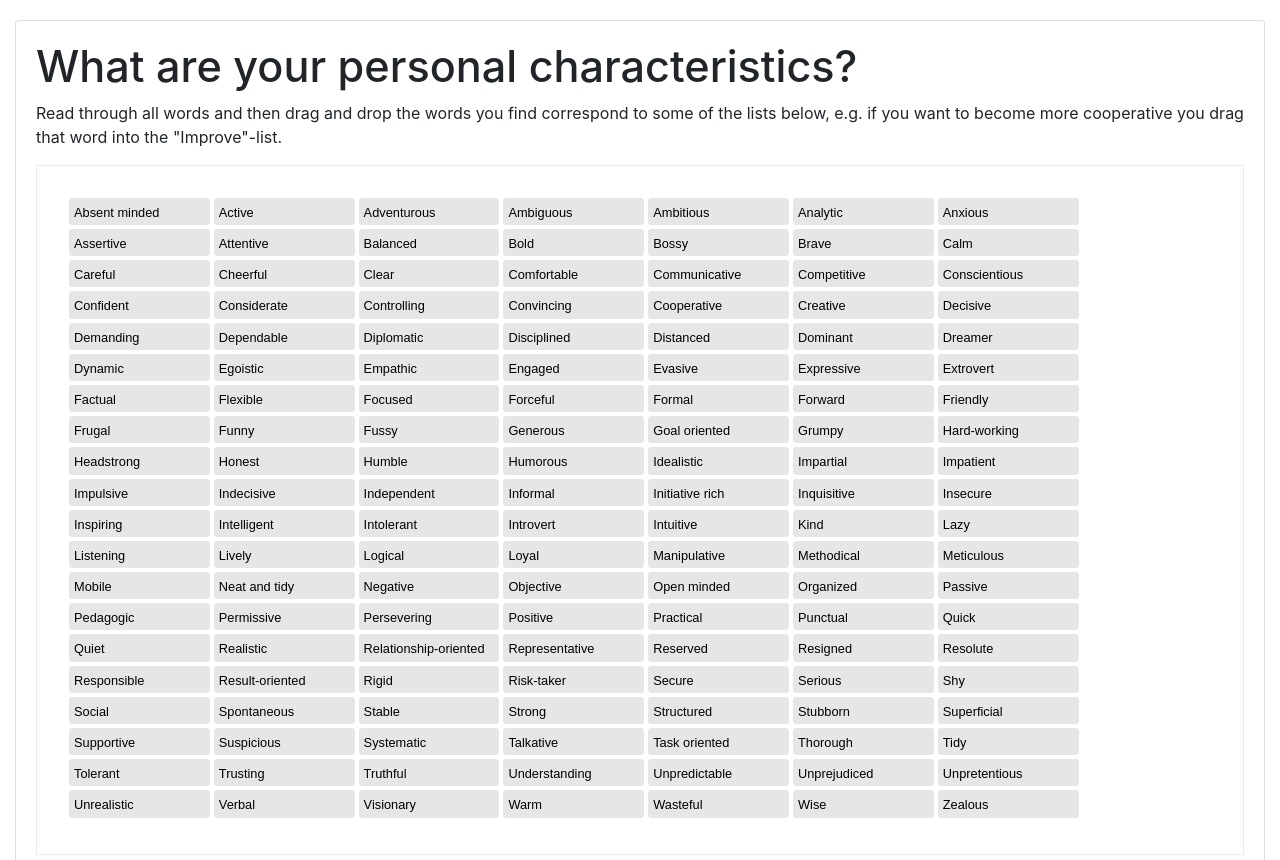
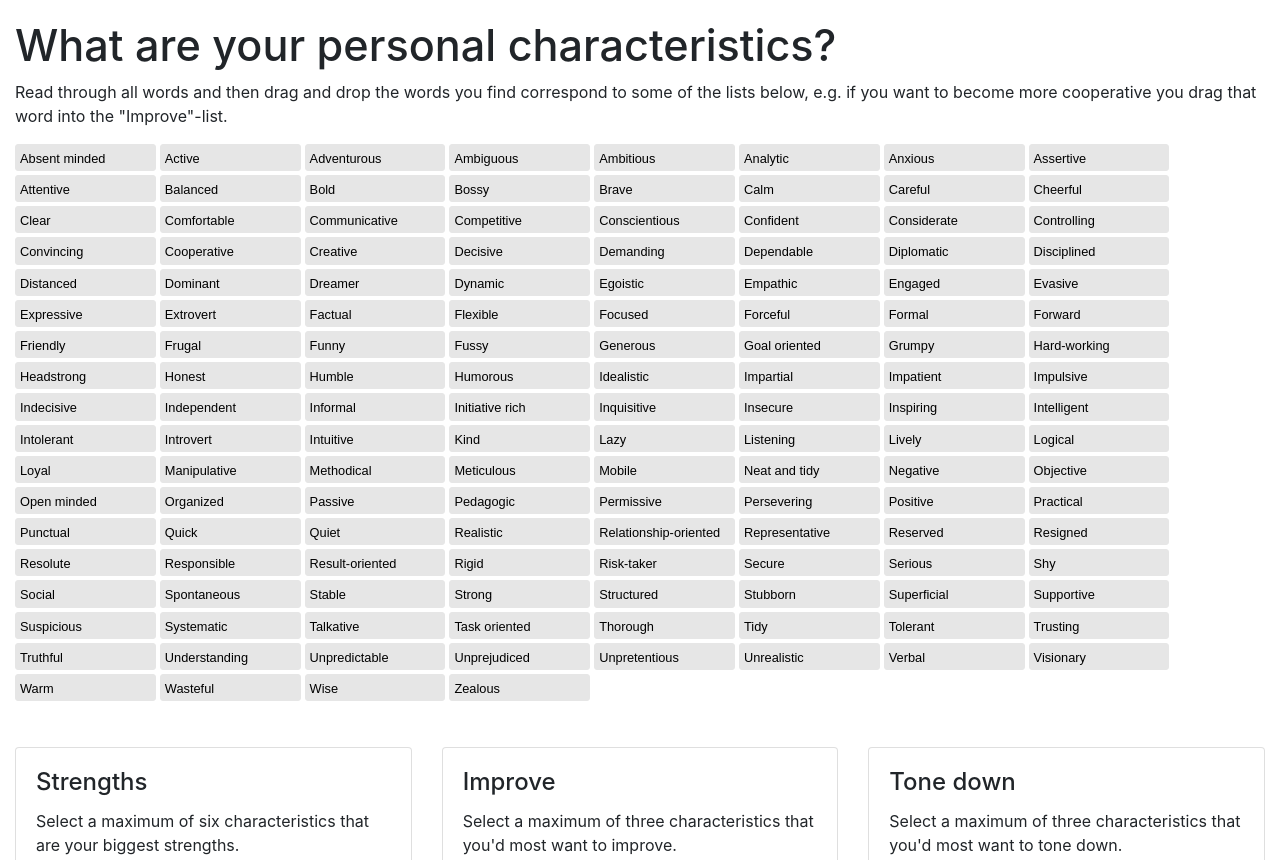
Before and after one commit to ChalmersLibrary/SelfAssessment, a plain HTML site: page MockupDragDrop/index.html in a window 1280 px wide. Shown: the top 860 px of the page. Drawn offline with nearby package versions, Linux system fonts and the light colour scheme.

Commit message:
Minimal margins and no border around word list for better Canvas experience.

```diff
--- a/MockupDragDrop/index.html
+++ b/MockupDragDrop/index.html
@@ -6,23 +6,18 @@
     <meta name="viewport" content="width=device-width, initial-scale=1, shrink-to-fit=no">
     <link rel="stylesheet" href="https://stackpath.bootstrapcdn.com/bootstrap/4.1.3/css/bootstrap.min.css" integrity="sha384-MCw98/SFnGE8fJT3GXwEOngsV7Zt27NXFoaoApmYm81iuXoPkFOJwJ8ERdknLPMO" crossorigin="anonymous">
     <link rel="stylesheet" href="style.css">
-    <title>Drag and drop words</title>
+    <title></title>
 </head>
 
 <body>
     <div class="container-fluid">
         <div class="row">
             <div class="col-md-12" style="padding-top: 20px;padding-bottom: 20px;">
-                <div class="card">
-                    <div class="card-body">
-                        <h5 class="title">What are your personal characteristics?</h5>
-                        <p class="card-text">Read through all words and then drag and drop the words you find correspond to some of the lists below, e.g. if you want to become more cooperative you drag that word into the "Improve"-list.
-                        </p>
-                        <ul class="word-list drop-zone" id="zone0">
-                        </ul>
-                        <div style="clear:both;"></div>
-                    </div>
-                </div>
+                <h5 class="title">What are your personal characteristics?</h5>
+                <p class="card-text">Read through all words and then drag and drop the words you find correspond to some of the lists below, e.g. if you want to become more cooperative you drag that word into the "Improve"-list.
+                </p>
+                <ul class="word-list drop-zone" id="zone0">
+                </ul>
             </div>
         </div>
         <div class="row">
--- a/MockupDragDrop/style.css
+++ b/MockupDragDrop/style.css
@@ -44,6 +44,11 @@ ul {
     min-width: 100%;
 }
 
+.word-list {
+    padding: 0em;
+    border: 0px;
+}
+
 .drop-zone.over {
     background-color: rgb(247, 247, 247);
 }
```
